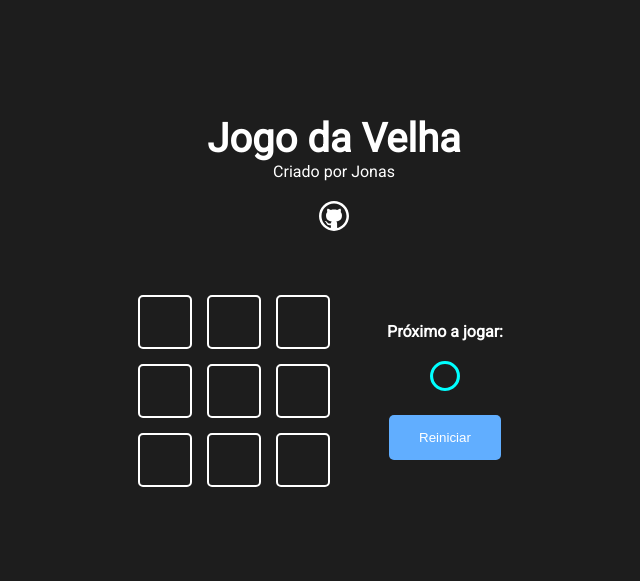
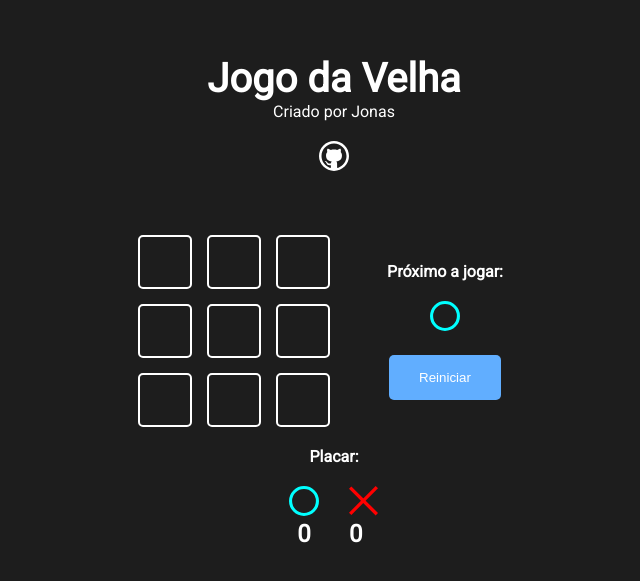
Before and after one commit to JonsMota/Jogo-da-velhar, a Next.js app: page / in a window 1280 px wide. Shown: the part 119-700 px from the top of the page, without its empty margins (306-946 px from the left). Built offline with nearby package versions, Linux system fonts and the light colour scheme.

Commit message:
criado placar

```diff
--- a/src/components/game/Game.jsx
+++ b/src/components/game/Game.jsx
@@ -2,6 +2,7 @@ import styles from './Game.module.css'
 import Gameoption from '../gameOption/GameOption'
 import { useState, useEffect } from 'react'
 import GameInfo from '../gameinfo/GameInfo'
+import Score from '../score/Score'
 
 const winnerTable = [
   [0, 1, 2],
@@ -20,6 +21,9 @@ function Game () {
   const [currentPlayer, setCurrentPlayer] = useState(-1)
   const [winner, setWinner] = useState(0)
   const [winnerLine, setWinnerLine] = useState([])
+  const [draw, setDraw] = useState(false)
+  const [xWinnerTimes, setXWinnerTimes] = useState(0)
+  const [circleWinnerTimes, setCircleWinnerTimes] = useState(0)
 
   const handleClick = (pos) => {
     if (gameState[pos] === 0 && winner === 0) {
@@ -36,6 +40,9 @@ function Game () {
       if (sum === 3 || sum === -3) {
         setWinner(sum/3)
         setWinnerLine(line)
+        sum > 0 ?
+        setCircleWinnerTimes (circleWinnerTimes + 1):
+        setXWinnerTimes (xWinnerTimes + 1)
       }
     })
   }
@@ -44,6 +51,13 @@ function Game () {
     setGameState(Array(9).fill(0))
     setWinner(0)
     setWinnerLine([])
+    setDraw(false)
+  }
+
+  const verifyDraw = () => {
+    if (gameState.find((value) => value === 0) === undefined && winner === 0) {
+      setDraw(true)
+    }
   }
 
   const verifyWinnerLine = (pos) =>
@@ -52,9 +66,15 @@ function Game () {
   useEffect (() => {
     setCurrentPlayer(currentPlayer * -1)
     verifyGame()
+    verifyDraw()
   }, [gameState])
 
+  useEffect(() => {
+    if (winner !== 0) setDraw(false)
+  }, [winner])
+
   return (
+    <>
       <div className={styles.gameContent}>
         <div className={styles.game}>
           {
@@ -65,6 +85,7 @@ function Game () {
                 status = {value}
                 onClick={() => handleClick(pos)}
                 isWinner={verifyWinnerLine(pos)}
+                isDraw = {draw}
               />
             )
           }
@@ -73,8 +94,14 @@ function Game () {
           currentPlayer={currentPlayer}
           winner={winner}
           onReset={handleReset}
+          isDraw={draw}
         />
       </div>
+      <Score
+        xWinnerTimes={xWinnerTimes}
+        circleWinnerTimes={circleWinnerTimes}
+      />
+    </>
   )
 }
 
--- a/src/components/game/Game.module.css
+++ b/src/components/game/Game.module.css
@@ -8,6 +8,7 @@
   display: flex;
   gap: 30px;
   align-items: center;
+  margin-bottom: 20px;
 }
 
 @media screen and(max-width: 425px) {
--- a/src/components/gameOption/GameOption.jsx
+++ b/src/components/gameOption/GameOption.jsx
@@ -6,12 +6,13 @@ import Icon from '../icon/Icon'
 
 const GameIcon = ({ iconName }) => <Icon iconName={iconName} size="25px" />
 
-function Gameoption ({ status, onClick, isWinner }) {
+function Gameoption ({ status, onClick, isWinner, isDraw }) {
   return (
     <div
       className={
         classNames(styles.gameOption, {
-          [styles.winner]: isWinner
+          [styles.winner]: isWinner,
+          [styles.draw]: isDraw
         })
       }
       onClick={onClick}
--- a/src/components/gameOption/GameOption.module.css
+++ b/src/components/gameOption/GameOption.module.css
@@ -12,3 +12,7 @@
 .winner {
   border: 2px solid #00eeff;
 }
+
+.draw {
+  border: 2px solid #EBFC00;
+}
--- a/src/components/gameinfo/GameInfo.jsx
+++ b/src/components/gameinfo/GameInfo.jsx
@@ -2,16 +2,16 @@ import Icon from '../icon/Icon'
 import styles from './GameInfo.module.css'
 import Button from '../button/Button'
 
-function GameInfo ({ currentPlayer, winner, onReset }) {
+function GameInfo ({ currentPlayer, winner, onReset, isDraw }) {
 
-  const shoudEnableButton = () => {
-    if (winner !== 0) return true
-  }
+  const shoudEnableButton = () =>
+    winner !== 0 || isDraw
+
 
   return(
     <div className={styles.gameInfo}>
       {
-        winner === 0 &&
+        !isDraw && winner === 0 &&
           <>
             <h4>Próximo a jogar:</h4>
             {
@@ -23,7 +23,7 @@ function GameInfo ({ currentPlayer, winner, onReset }) {
           </>
       }
       {
-        winner !== 0 &&
+        !isDraw && winner !== 0 &&
           <>
             <h4>Fim de jogo! campeão:</h4>
             {
@@ -33,6 +33,9 @@ function GameInfo ({ currentPlayer, winner, onReset }) {
               winner === -1 && <Icon iconName="x" />
             }
           </>
+      }
+      {
+        isDraw && <h4>Empate!</h4>
       }
       <Button
         onClick={onReset}
--- /dev/null
+++ b/src/components/score/Score.jsx
@@ -0,0 +1,22 @@
+import styles from './Score.module.css'
+import Icon from '../icon/Icon'
+
+function Score ({ xWinnerTimes, circleWinnerTimes }) {
+  return(
+    <>
+      <h4>Placar:</h4>
+      <div className={styles.score}>
+        <div className={styles.scoreContent}>
+          <Icon iconName="circle" />
+          <h2>{circleWinnerTimes}</h2>
+        </div>
+        <div>
+          <Icon iconName="x" />
+          <h2>{xWinnerTimes}</h2>
+        </div>
+      </div>
+    </>
+  )
+}
+
+export default Score
--- /dev/null
+++ b/src/components/score/Score.module.css
@@ -0,0 +1,11 @@
+.score {
+  display: flex;
+  gap: 30px;
+  margin-top: 20px;
+}
+
+.scoreContent {
+  display: flex;
+  flex-direction: column;
+  align-items: center;
+}
```
Lines whose indentation alone changed are shown as unchanged.
